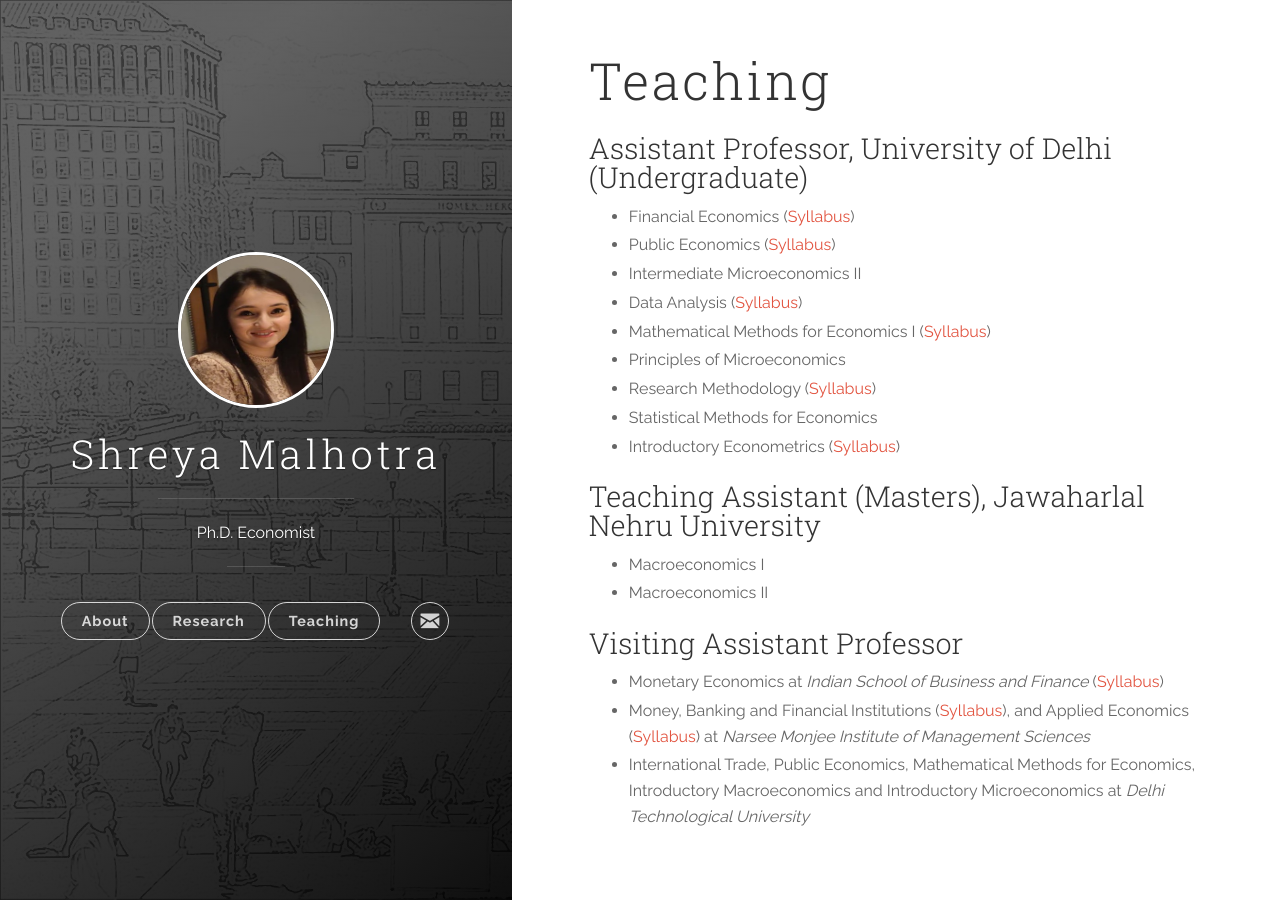
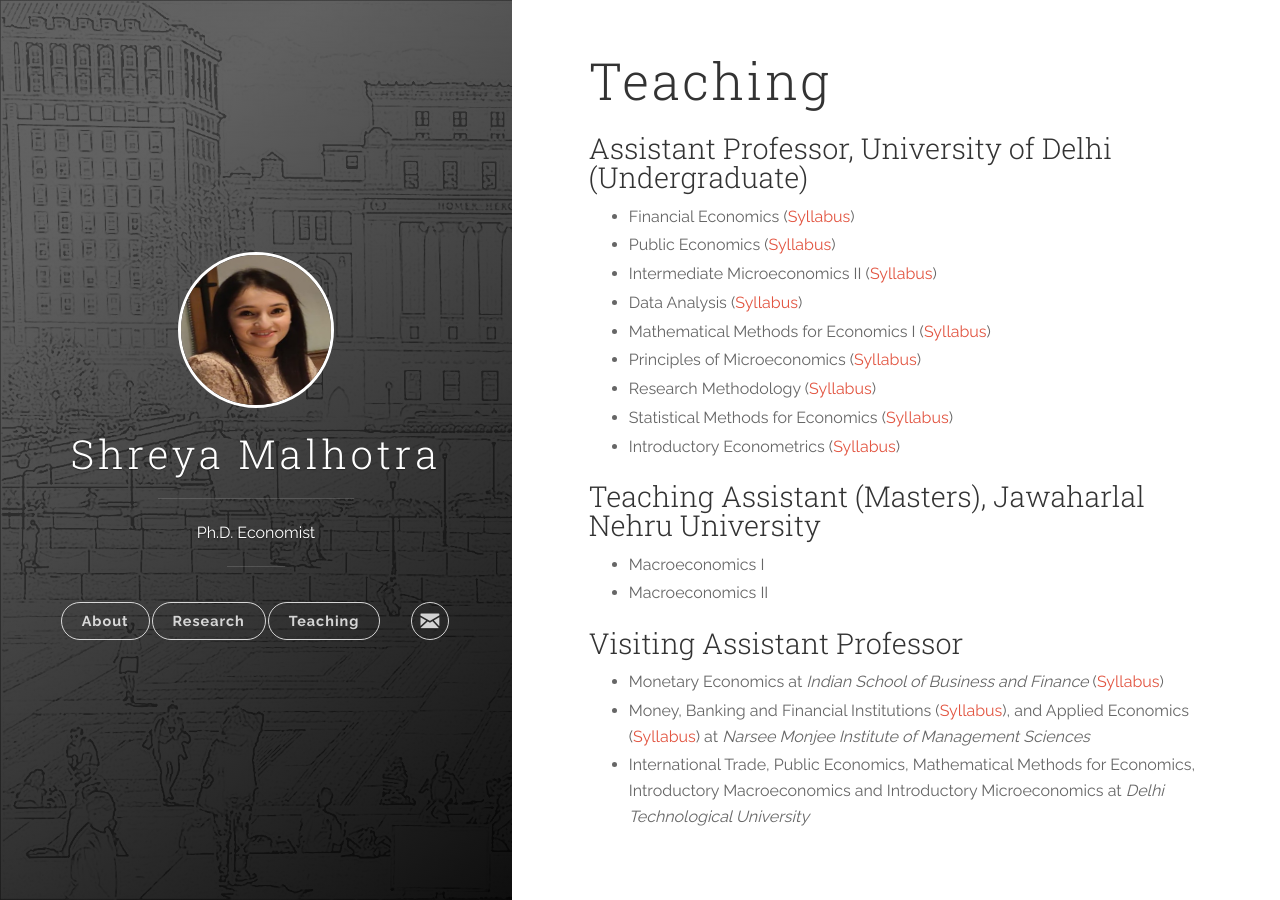
Before and after one commit to shreyamalhotra1/shreyamalhotra1.github.io, a Jekyll site: the page built from _posts/2018-06-12-teaching.markdown, in a window 1280 px wide. Built offline with Jekyll 4.4.1, drawn with Linux system fonts in a browser that asks for light colours.

Commit message:
add syllabi 2 and remove essays

```diff
--- a/_posts/2018-06-12-teaching.markdown
+++ b/_posts/2018-06-12-teaching.markdown
@@ -9,12 +9,12 @@ tags: [jekyll]
 
 <li>Financial Economics (<a href="{{ site.baseurl }}/files/FinancialEconomics.pdf" class="blog-button">Syllabus</a>)</li>
 <li>Public Economics (<a href="{{ site.baseurl }}/files/PublicEconomics.pdf" class="blog-button">Syllabus</a>)</li>
-<li>Intermediate Microeconomics II</li>
+<li>Intermediate Microeconomics II (<a href="{{ site.baseurl }}/files/IntermediateEconomicsII.pdf" class="blog-button">Syllabus</a>)</li>
 <li>Data Analysis (<a href="{{ site.baseurl }}/files/DataAnalysis.pdf" class="blog-button">Syllabus</a>)</li>
 <li>Mathematical Methods for Economics I (<a href="{{ site.baseurl }}/files/MathematicalMethods.pdf" class="blog-button">Syllabus</a>)</li>
-<li>Principles of Microeconomics</li>
+<li>Principles of Microeconomics (<a href="{{ site.baseurl }}/files/PrinciplesOfEconomics.pdf" class="blog-button">Syllabus</a>)</li>
 <li>Research Methodology (<a href="{{ site.baseurl }}/files/ResearchMethodology.pdf" class="blog-button">Syllabus</a>)</li>
-<li>Statistical Methods for Economics</li>
+<li>Statistical Methods for Economics (<a href="{{ site.baseurl }}/files/StatisticalMethodsForEconomics.pdf" class="blog-button">Syllabus</a>)</li>
 <li>Introductory Econometrics (<a href="{{ site.baseurl }}/files/IntroductoryEconometrics.pdf" class="blog-button">Syllabus</a>)</li>
 
 </ul>
--- a/_posts/2018-06-13-research.markdown
+++ b/_posts/2018-06-13-research.markdown
@@ -69,11 +69,6 @@ monetary costs) may reduce domestic violence.
 </p>
 </details>
 
-<p></p>
-
-<p>Impact on Conspicuous Consumption if Prenuptial Agreements are signed</p>
-<p>Endogenous Violence</p>
-
 <h3>Non-Academic Publications</h3><p>
 <p><b>Multiple Equilibria: Trend Followers or Contrarians in Stock Market (2022) MarketExpress.</b> (<a href="https://www.marketexpress.in/2022/08/multiple-equilibria-trend-followers-or-contrarians-in-stock-market.html" target="_blank"><em>Link</em></a>)</p>
 
```
Also changed, not shown: 3 other files.
